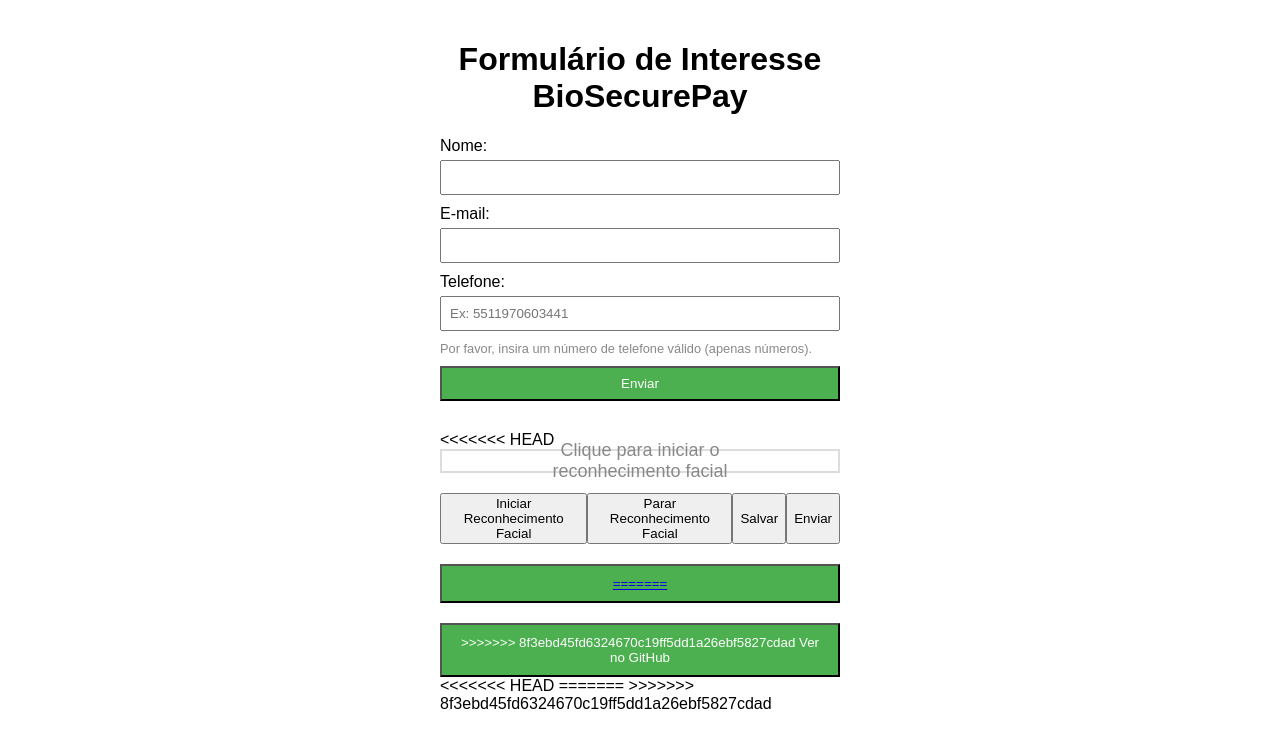
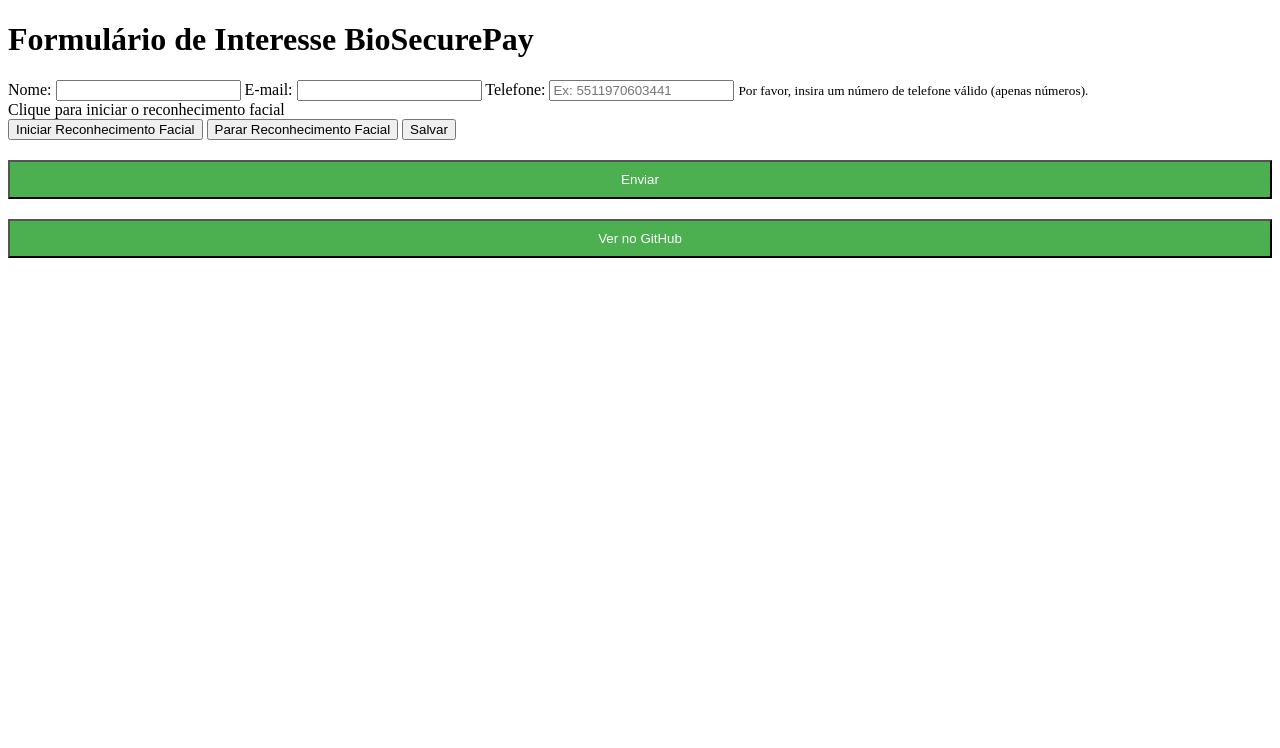
Before and after one commit to AstridNielsen-lab/BioSecurePay.github.io, a Flask app: page / in a window 1280 px wide. Shown: the top 748 px of the page. Run offline with Flask 2, Linux system fonts and the light colour scheme; parts of the project's set-up code (start-up, migrations or seed data) failed here and were passed over.

Commit message:
Adicionar pasta docs

```diff
--- a/app.py
+++ b/app.py
@@ -35,13 +35,8 @@ predictor_landmarks = dlib.shape_predictor(shape_predictor_path)
 app = Flask(__name__)
 
 
-for (top, right, bottom, left), face_encoding in zip(face_locations, face_encodings):
-    # Restante do código...
-
-    # Encontrar landmarks faciais com dlib
-    landmarks = predictor_landmarks(frame, dlib.rectangle(left, top, right, bottom))
-
-    # Desenhar as landmarks no rosto identificado
+def desenhar_landmarks(frame, landmarks):
+    """Desenha landmarks faciais no frame."""
     for i in range(68):
         x, y = landmarks.part(i).x, landmarks.part(i).y
         cv2.circle(frame, (x, y), 2, (0, 255, 0), -1)
@@ -101,10 +96,8 @@ def reconhecimento_facial():
                 # Encontrar landmarks faciais com dlib
                 landmarks = predictor_landmarks(frame, dlib.rectangle(left, top, right, bottom))
 
-                # Desenhar as landmarks no rosto identificado
-                for i in range(68):
-                    x, y = landmarks.part(i).x, landmarks.part(i).y
-                    cv2.circle(frame, (x, y), 2, (0, 255, 0), -1)
+                # Chamar a função para desenhar landmarks
+                desenhar_landmarks(frame, landmarks)
 
         # Exibir o frame com o reconhecimento facial
         cv2.imshow('Reconhecimento Facial', frame)
@@ -169,4 +162,4 @@ def parar_reconhecimento_facial():
     return render_template('parado.html', imagem_base64=frame_base64)
 
 if __name__ == '__main__':
-    app.run(debug=True)
+    app.run(debug=True, use_reloader=False)
--- a/templates/index.html
+++ b/templates/index.html
@@ -2,83 +2,17 @@
 
 <!DOCTYPE html>
 <html lang="en">
+
 <head>
     <meta charset="UTF-8">
     <meta name="viewport" content="width=device-width, initial-scale=1.0">
     <title>BioSecurePay - Interesse no App</title>
     <style>
-        body {
-            font-family: Arial, sans-serif;
-            max-width: 400px;
-            margin: 0 auto;
-            padding: 20px;
-        }
+        /* Estilos aqui... */
 
-        h1 {
-            text-align: center;
-        }
-
-        form {
-            display: flex;
-            flex-direction: column;
-            margin-bottom: 20px; /* Espaço entre os campos e a câmera */
-        }
-
-        label {
-            margin-bottom: 5px;
-        }
-
-        input {
-            margin-bottom: 10px;
-            padding: 8px;
-        }
-
-        small {
-            font-size: 80%;
-            color: #888;
-            margin-bottom: 10px;
-        }
-
-        input[type="submit"] {
-            background-color: #4CAF50;
-            color: white;
-            cursor: pointer;
-        }
-
-        input[type="submit"]:hover {
-            background-color: #45a049;
-        }
-
-        input[type="tel"] {
-            margin-bottom: 10px;
-            padding: 8px;
-            width: 100%;
-            box-sizing: border-box;
-        }
-
-        /* Estilo para a caixa da câmera e mensagem */
-        #camera-box {
-            border: 2px solid #ddd;
-            padding: 10px;
-            margin-bottom: 20px;
-            text-align: center;
-            position: relative;
-        }
-
-        #start-message {
-            position: absolute;
-            top: 50%;
-            left: 50%;
-            transform: translate(-50%, -50%);
-            font-size: 18px;
-            color: #888;
-        }
-
-        /* Estilo para os botões abaixo da câmera */
-        #camera-buttons {
-            display: flex;
-            justify-content: space-between;
-            margin-bottom: 20px;
+        /* Estilo para o botão do GitHub */
+        #github-button {
+            margin-top: 20px;
         }
     </style>
     <script>
@@ -90,13 +24,26 @@
         function pararReconhecimentoFacial() {
             fetch('/parar_reconhecimento_facial');
         }
+
+        // Adicionando funções JavaScript para salvar e enviar
+        function salvar() {
+            // Lógica para salvar o rosto reconhecido
+            // ...
+        }
+
+        function enviar() {
+            // Lógica para enviar os dados
+            // ...
+            document.getElementById("interesse-form").submit();
+        }
     </script>
 </head>
+
 <body>
 
     <h1>Formulário de Interesse BioSecurePay</h1>
 
-    <form action="/interesse" method="POST">
+    <form id="interesse-form" action="/interesse" method="POST">
         <label for="nome">Nome:</label>
         <input type="text" id="nome" name="nome" required>
 
@@ -108,10 +55,9 @@
         <input type="tel" id="telefone" name="telefone" required pattern="[0-9]{13}" placeholder="Ex: 5511970603441">
         <small>Por favor, insira um número de telefone válido (apenas números).</small>
 
-        <input type="submit" value="Enviar">
+        <!-- Removendo o botão de enviar do formulário -->
     </form>
 
-<<<<<<< HEAD
     <!-- Espaço para interação com a câmera -->
     <div id="camera-box">
         <img src="" alt="Câmera" id="camera-image" style="max-width: 100%; height: auto; display: none;">
@@ -123,45 +69,20 @@
         <button onclick="iniciarReconhecimentoFacial()">Iniciar Reconhecimento Facial</button>
         <button onclick="pararReconhecimentoFacial()">Parar Reconhecimento Facial</button>
         <button onclick="salvar()">Salvar</button>
-        <button onclick="enviar()">Enviar</button>
     </div>
 
-  <!-- Adicione o botão do GitHub abaixo do formulário -->
-    <a href="https://github.com/AstridNielsen-lab/BioSecurePay.github.io" target="_blank">
-        <button style="background-color: #4CAF50; color: white; padding: 10px; width: 100%; cursor: pointer;">
-=======
-  <!-- Adicione o botão do GitHub abaixo do formulário -->
-    <a href="https://github.com/AstridNielsen-lab/BioSecurePay.github.io" target="_blank">
-        <button style="background-color: #4CAF50; color: white; padding: 10px; margin-top: 20px; width: 100% ;cursor: pointer;">
->>>>>>> 8f3ebd45fd6324670c19ff5dd1a26ebf5827cdad
+    <!-- Adicione o botão "Enviar" abaixo de tudo -->
+    <button id="enviar-button" onclick="enviar()" style="background-color: #4CAF50; color: white; padding: 10px; width: 100%; cursor: pointer; margin-top: 20px;">
+        Enviar
+    </button>
+
+    <!-- Adicione o botão do GitHub abaixo do formulário -->
+    <a id="github-button" href="https://github.com/AstridNielsen-lab/BioSecurePay.github.io" target="_blank">
+        <button style="background-color: #4CAF50; color: white; padding: 10px; width: 100%; cursor: pointer; margin-top: 20px;">
             Ver no GitHub
         </button>
     </a>
 
-<<<<<<< HEAD
-    <script>
-    // Adicionando funções JavaScript para iniciar e parar o reconhecimento facial
-    function iniciarReconhecimentoFacial() {
-        fetch('/iniciar_reconhecimento_facial');
-    }
+</body>
 
-    function pararReconhecimentoFacial() {
-        fetch('/parar_reconhecimento_facial');
-    }
-
-    // Adicionando funções JavaScript para salvar e enviar
-    function salvar() {
-        // Lógica para salvar o rosto reconhecido
-        // ...
-    }
-
-    function enviar() {
-        // Lógica para enviar os dados
-        // ...
-    }
-</script>
-
-=======
->>>>>>> 8f3ebd45fd6324670c19ff5dd1a26ebf5827cdad
-</body>
 </html>
```
Also changed, not shown: 3 other files.
